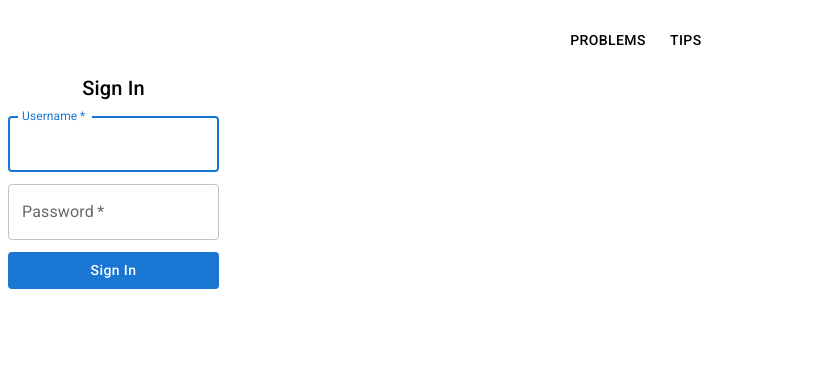
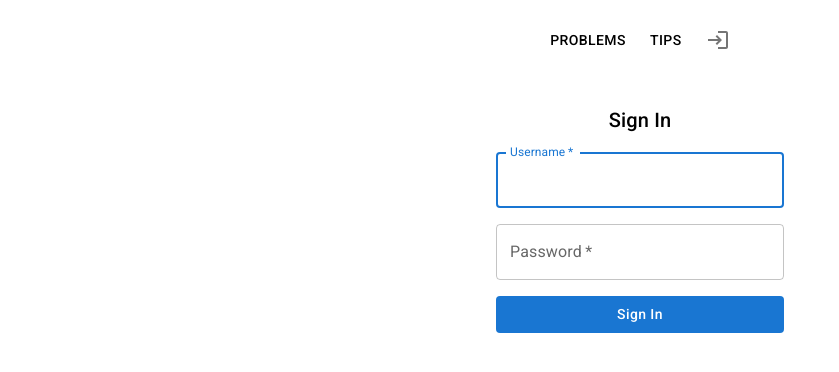
Before and after one commit to EmperorOwl/LeetLog, a React (Vite) app in the folder frontend/: page /login in a window 1280 px wide. Shown: the top 372 px of the page, without its empty margins (0-839 px from the left). Built offline with nearby package versions, Linux system fonts and the light colour scheme; no server answers.

Commit message:
add login/logout butn

```diff
--- a/frontend/src/App.tsx
+++ b/frontend/src/App.tsx
@@ -1,20 +1,21 @@
 import { BrowserRouter, Routes, Route } from "react-router";
 
+import AuthProvider from "./contexts/Auth.tsx";
 import Navbar from "./components/Navbar.tsx";
 import Home from "./pages/Home.tsx";
 import Login from "./pages/Login.tsx";
 
 function App() {
   return (
-    <>
-      <Navbar />
-      <BrowserRouter>
+    <BrowserRouter>
+      <AuthProvider>
+        <Navbar />
         <Routes>
           <Route path="/" element={<Home />} />
           <Route path="/login" element={<Login />} />
         </Routes>
-      </BrowserRouter>
-    </>
+      </AuthProvider>
+    </BrowserRouter>
   );
 }
 
--- a/frontend/src/components/Navbar.tsx
+++ b/frontend/src/components/Navbar.tsx
@@ -1,6 +1,28 @@
-import { AppBar, Toolbar, Button } from "@mui/material";
+import { AppBar, Toolbar, Button, IconButton } from "@mui/material";
+import LoginIcon from "@mui/icons-material/Login";
+import LogoutIcon from "@mui/icons-material/Logout";
+
+import { useAuth } from "../contexts/Auth.tsx";
 
 const Navbar = () => {
+  const auth = useAuth();
+
+  const getAuthIcon = () => {
+    if (auth.token !== "") {
+      return (
+        <IconButton onClick={auth.logout}>
+          <LogoutIcon />
+        </IconButton>
+      );
+    } else {
+      return (
+        <IconButton href="/login">
+          <LoginIcon />
+        </IconButton>
+      );
+    }
+  };
+
   return (
     <AppBar position="static" color="transparent" elevation={0}>
       <Toolbar style={{ justifyContent: "center" }}>
@@ -10,6 +32,7 @@ const Navbar = () => {
         <Button color="inherit" href="/tips">
           Tips
         </Button>
+        {getAuthIcon()}
       </Toolbar>
     </AppBar>
   );
--- /dev/null
+++ b/frontend/src/contexts/Auth.tsx
@@ -0,0 +1,47 @@
+import { createContext, useContext, useState, ReactNode } from "react";
+import { useNavigate } from "react-router";
+
+interface ProviderProps {
+  token: string;
+
+  login(token: string): void;
+
+  logout(): void;
+}
+
+const AuthContext = createContext<ProviderProps>({
+  token: "",
+  login: () => {},
+  logout: () => {},
+});
+
+const AuthProvider = ({ children }: { children: ReactNode }) => {
+  const [token, setToken] = useState<string>(
+    localStorage.getItem("token") || "",
+  );
+  const navigate = useNavigate();
+
+  const login = (token: string) => {
+    setToken(token);
+    localStorage.setItem("token", token);
+    navigate("/");
+  };
+
+  const logout = () => {
+    setToken("");
+    localStorage.removeItem("token");
+    navigate("/");
+  };
+
+  return (
+    <AuthContext.Provider value={{ token, login, logout }}>
+      {children}
+    </AuthContext.Provider>
+  );
+};
+
+export default AuthProvider;
+
+export const useAuth = () => {
+  return useContext(AuthContext);
+};
--- a/frontend/src/pages/Login.tsx
+++ b/frontend/src/pages/Login.tsx
@@ -1,17 +1,25 @@
 import { useState, FormEvent } from "react";
-import { useNavigate } from "react-router";
-import { Alert, Box, Button, TextField, Typography } from "@mui/material";
+import {
+  Alert,
+  Button,
+  Container,
+  Stack,
+  TextField,
+  Typography,
+} from "@mui/material";
+
+import { useAuth } from "../contexts/Auth.tsx";
 
 const Login = () => {
   const [username, setUsername] = useState("");
   const [password, setPassword] = useState("");
   const [error, setError] = useState("");
-  const navigate = useNavigate();
+
+  const auth = useAuth();
 
   const handleLogin = async (event: FormEvent<HTMLFormElement>) => {
     event.preventDefault(); // Prevent automatic reload on form submit
 
-    // Validate username and password
     const backendUrl = import.meta.env.VITE_BACKEND_URL;
     const apiUrl = `${backendUrl}/api/user/login`;
     const response = await fetch(apiUrl, {
@@ -23,45 +31,37 @@ const Login = () => {
       setError("Invalid username or password");
       return;
     }
+    const data = await response.json();
 
-    // Save the token in local storage
-    const data = await response.json();
-    localStorage.setItem("token", data.token);
-
-    // Redirect to home page
-    navigate("/");
+    auth.login(data.token);
   };
 
   return (
-    <Box
+    <Container sx={{ display: "flex", justifyContent: "center", mt: 4 }}>
+      <Stack
         component="form"
-      sx={{
-        display: "inline-flex",
-        flexDirection: "column",
-        gap: 1.5,
-      }}
+        spacing={2}
         onSubmit={(event) => handleLogin(event)}
+        sx={{ width: 0.25 }}
       >
         <Typography variant="h6" align="center">
           Sign In
         </Typography>
         <TextField
-        id="username"
           label="Username"
+          value={username}
           variant="outlined"
+          onChange={(event) => setUsername(event.target.value)}
           required
-        value={username}
-        onChange={(event) => setUsername(event.target.value)}
           autoFocus
         />
         <TextField
-        id="password"
           type="password"
           label="Password"
+          value={password}
           variant="outlined"
+          onChange={(event) => setPassword(event.target.value)}
           required
-        value={password}
-        onChange={(event) => setPassword(event.target.value)}
         />
 
         <Button
@@ -73,7 +73,8 @@ const Login = () => {
         </Button>
 
         {error && <Alert severity="error">{error}</Alert>}
-    </Box>
+      </Stack>
+    </Container>
   );
 };
 
```
Lines whose indentation alone changed are shown as unchanged.
